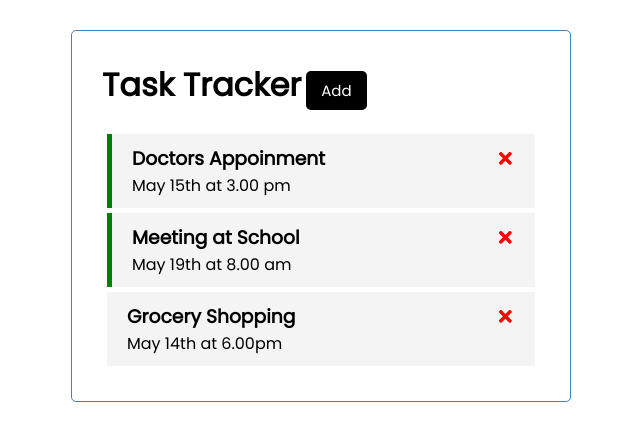
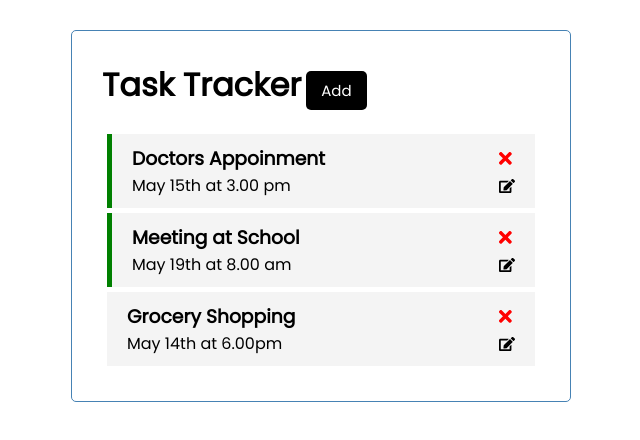
Before and after one commit to himashax/Task-Tracker-Frontend, a React (Create React App) app: page / in a window 1280 px wide. Shown: the top 440 px of the page, without its empty margins (319-959 px from the left). Built offline with nearby package versions, Linux system fonts and the light colour scheme.

Commit message:
update function

```diff
--- a/src/App.js
+++ b/src/App.js
@@ -29,6 +29,8 @@ function App() {
   ]
   )
 
+  //const [taskObject] = useState('')
+
   //Delete Tasks
   const deleteTask = (id) => {
     console.log('delete', id)
@@ -49,12 +51,21 @@ function App() {
     setTasks([...tasks, newTask])
   }
 
+  const updateTask = (task) => {
+    console.log('update', task.id)
+    if(task.id !== null){
+      setShowaddTask(true)
+      //taskObject(task)
+      return
+    }
+  }
+
   return (
     <div className="container">
       <Header onAdd={() => setShowaddTask(!showAddTask)} showAddTask={showAddTask} />
       {showAddTask && <AddTask onAdd={addTask} />}
       {tasks.length > 0 ?
-      <Tasks tasks={tasks} onDelete={deleteTask} onToggle={toggleReminder} />
+      <Tasks tasks={tasks} onDelete={deleteTask} onToggle={toggleReminder} onUpdate={updateTask} />
       : 'No Tasks To Show'}
     </div>
   );
--- a/src/components/AddTask.js
+++ b/src/components/AddTask.js
@@ -1,6 +1,6 @@
 import {useState} from 'react'
 
-const AddTask = ({onAdd}) => {
+const AddTask = ({onAdd, taskObject}) => {
 
     const [text, setTask] = useState('')
     const [day, setDay] = useState('')
--- a/src/components/Task.js
+++ b/src/components/Task.js
@@ -1,10 +1,10 @@
-import {FaTimes} from 'react-icons/fa'
+import {FaEdit, FaTimes} from 'react-icons/fa'
 
-const Task = ({task, onDelete, onToggle}) => {
+const Task = ({task, onDelete, onToggle, onUpdate}) => {
     return (
         <div className={`task ${task.reminder ? 'reminder' : ''} `} onDoubleClick={() => onToggle(task.id)}>
             <h3>{task.text} <FaTimes style={{color:'red', cursor:'pointer' }} onClick= {() => onDelete(task.id)} /> </h3>
-            <p> {task.day} </p>
+            <p> {task.day}  <FaEdit onClick={() => onUpdate(task)} /> </p>
         </div>
     )
 }
--- a/src/components/Tasks.js
+++ b/src/components/Tasks.js
@@ -1,10 +1,10 @@
 import Task from './Task'
 
-const Tasks = ({tasks, onDelete, onToggle}) => {
+const Tasks = ({tasks, onDelete, onToggle, onUpdate}) => {
     return (
         <>
             {tasks.map((task) => (
-                <Task key={task.id} task={task} onDelete= {onDelete} onToggle={onToggle} />
+                <Task key={task.id} task={task} onDelete= {onDelete} onToggle={onToggle} onUpdate={onUpdate} />
             ) )}
         </>
     )
--- a/src/index.css
+++ b/src/index.css
@@ -70,6 +70,12 @@ body {
   justify-content: space-between;
 }
 
+.task p{
+  display: flex;
+  align-items: center;
+  justify-content: space-between;
+}
+
 .add-form {
   margin-bottom: 40px;
 }
```
